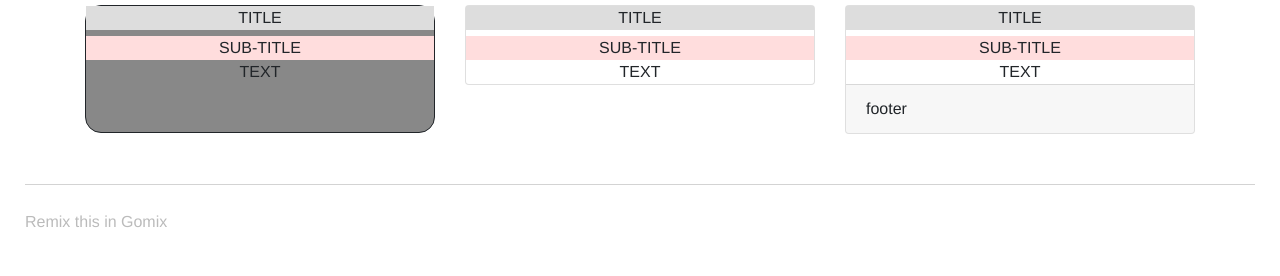
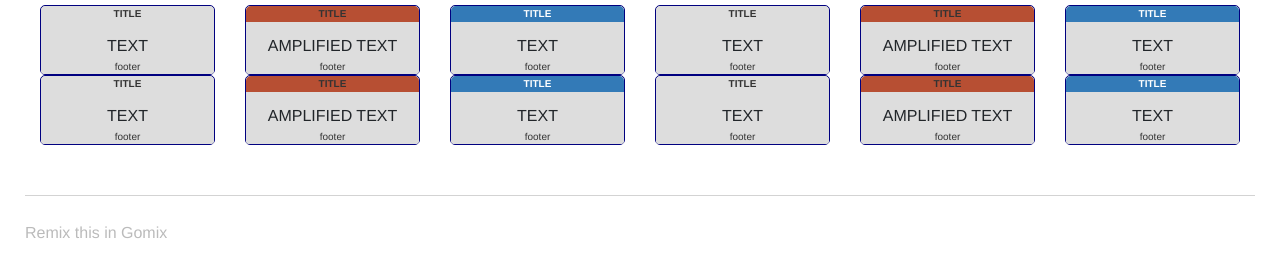
Before and after one commit to judgewooden/webentry, a website: page views/index.html in a window 1280 px wide. Shown: the part 76-352 px from the top of the page. Drawn offline with nearby package versions, Linux system fonts and the light colour scheme.

Commit message:
🐝🚁 Updated with Gomix

```diff
--- a/public/style.css
+++ b/public/style.css
@@ -5,17 +5,47 @@
 /* less: http://lesscss.org/ */
 
 .douwe-css-box{
-  border: .05rem solid;
-  border-radius: 1rem;
-  min-height: 8rem;
+  border: .05rem solid navy;
+  border-radius: 5px;
+  min-height: 70px;
   box-shadow: none;
-  background-color: #888888;
+  background-color: #dddddd;
+  margin-bottom: 0;
+  padding: 0;
+
+}
+
+.douwe-css-footer{
+  font-size: 10px;
+  text-align: center;
+  border-top: 1px solid transparent;
+  color: #333;
+  background-color: #dddddd;
+  padding: 0;
 }
 
 .douwe-css-title{
+  font-size: 10px;
+  font-weight: bold;
   text-align:center;
+  border-bottom: 1px solid transparent;
+  border-top-left-radius: 5px;
+  border-top-right-radius: 5px;
+}
+
+.douwe-css-info{
+  color: #333;
   background-color: #dddddd;
-  padding: 0;
+}
+
+.douwe-css-error{
+  color: #333;
+  background-color: #b74f33;
+}
+
+.douwe-css-okay{
+  color: #fff;
+  background-color: #337ab7;
 }
 
 .douwe-css-subtitle{
--- a/views/index.html
+++ b/views/index.html
@@ -28,31 +28,108 @@
       </h1>
     </header>
 
-    <div class="container">
+    <div class="container-fluid">
       <div class="row">
-        <div class="col-md-4">
-          <div class="card card-block douwe-css-box">
-            <div class="card-title douwe-css-title"> TITLE </div>
-            <div class="card-subtitle douwe-css-subtitle"> SUB-TITLE </div>
+        <div class="col-md-2">
+          <div class="card card-block douwe-css-box ">
+            <div class="card-title douwe-css-info douwe-css-title"> TITLE </div>
+<!--            <div class="card-subtitle douwe-css-subtitle"> SUB-TITLE </div>  -->
             <div class="card-text" style="text-align:center"> TEXT </div>
+            <div class="card-footer douwe-css-footer"> footer </div>
           </div>
         </div>
-        <div class="col-md-4">
-          <div class="card card-block data-toggle="tooltip" data-placement="bottom" title="Hoi tooltip"">
-            <div class="card-title douwe-css-title"> TITLE </div>
-            <div class="card-subtitle douwe-css-subtitle"> SUB-TITLE </div>
-            <div class="card-text" style="text-align:center"> TEXT </div>
+        <div class="col-md-2">
+          <div class="card card-block douwe-css-box data-toggle="tooltip" data-placement="bottom" title="Hoi tooltip"">
+            <div class="card-title douwe-css-error douwe-css-title"> TITLE </div>
+<!--            <div class="card-subtitle douwe-css-subtitle"> SUB-TITLE </div>   -->
+            <div class="card-text" style="text-align:center"> AMPLIFIED TEXT </div>
+            <div class="card-footer douwe-css-footer"> footer </div>
           </div>
         </div>
-        <div class="col-md-4">
-          <div class="card card-block">
-            <div class="card-title douwe-css-title drop-tooltip"> TITLE </div>
-            <div class="card-subtitle douwe-css-subtitle"> SUB-TITLE </div>
+        <div class="col-md-2">
+          <div class="card card-block douwe-css-box">
+            <div class="card-title douwe-css-okay douwe-css-title "> TITLE </div>
+<!--            <div class="card-subtitle douwe-css-subtitle"> SUB-TITLE </div>   -->
             <div class="card-text" style="text-align:center"> TEXT </div>
-            <div class="card-footer"> footer </div>
+            <div class="card-footer douwe-css-footer"> footer </div>
+          </div>
+        </div>
+        <div class="col-md-2">
+          <div class="card card-block douwe-css-box ">
+            <div class="card-title douwe-css-info douwe-css-title"> TITLE </div>
+<!--            <div class="card-subtitle douwe-css-subtitle"> SUB-TITLE </div>  -->
+            <div class="card-text" style="text-align:center"> TEXT </div>
+            <div class="card-footer douwe-css-footer"> footer </div>
+          </div>
+        </div>
+        <div class="col-md-2">
+          <div class="card card-block douwe-css-box data-toggle="tooltip" data-placement="bottom" title="Hoi tooltip"">
+            <div class="card-title douwe-css-error douwe-css-title"> TITLE </div>
+<!--            <div class="card-subtitle douwe-css-subtitle"> SUB-TITLE </div>   -->
+            <div class="card-text" style="text-align:center"> AMPLIFIED TEXT </div>
+            <div class="card-footer douwe-css-footer"> footer </div>
+          </div>
+        </div>
+        <div class="col-md-2">
+          <div class="card card-block douwe-css-box">
+            <div class="card-title douwe-css-okay douwe-css-title "> TITLE </div>
+<!--            <div class="card-subtitle douwe-css-subtitle"> SUB-TITLE </div>   -->
+            <div class="card-text" style="text-align:center"> TEXT </div>
+            <div class="card-footer douwe-css-footer"> footer </div>
           </div>
         </div>
       </div>
+      <div class="row">
+        <div class="col-md-2">
+          <div class="card card-block douwe-css-box ">
+            <div class="card-title douwe-css-info douwe-css-title"> TITLE </div>
+<!--            <div class="card-subtitle douwe-css-subtitle"> SUB-TITLE </div>  -->
+            <div class="card-text" style="text-align:center"> TEXT </div>
+            <div class="card-footer douwe-css-footer"> footer </div>
+          </div>
+        </div>
+        <div class="col-md-2">
+          <div class="card card-block douwe-css-box data-toggle="tooltip" data-placement="bottom" title="Hoi tooltip"">
+            <div class="card-title douwe-css-error douwe-css-title"> TITLE </div>
+<!--            <div class="card-subtitle douwe-css-subtitle"> SUB-TITLE </div>   -->
+            <div class="card-text" style="text-align:center"> AMPLIFIED TEXT </div>
+            <div class="card-footer douwe-css-footer"> footer </div>
+          </div>
+        </div>
+        <div class="col-md-2">
+          <div class="card card-block douwe-css-box">
+            <div class="card-title douwe-css-okay douwe-css-title "> TITLE </div>
+<!--            <div class="card-subtitle douwe-css-subtitle"> SUB-TITLE </div>   -->
+            <div class="card-text" style="text-align:center"> TEXT </div>
+            <div class="card-footer douwe-css-footer"> footer </div>
+          </div>
+        </div>
+        <div class="col-md-2">
+          <div class="card card-block douwe-css-box ">
+            <div class="card-title douwe-css-info douwe-css-title"> TITLE </div>
+<!--            <div class="card-subtitle douwe-css-subtitle"> SUB-TITLE </div>  -->
+            <div class="card-text" style="text-align:center"> TEXT </div>
+            <div class="card-footer douwe-css-footer"> footer </div>
+          </div>
+        </div>
+        <div class="col-md-2">
+          <div class="card card-block douwe-css-box data-toggle="tooltip" data-placement="bottom" title="Hoi tooltip"">
+            <div class="card-title douwe-css-error douwe-css-title"> TITLE </div>
+<!--            <div class="card-subtitle douwe-css-subtitle"> SUB-TITLE </div>   -->
+            <div class="card-text" style="text-align:center"> AMPLIFIED TEXT </div>
+            <div class="card-footer douwe-css-footer"> footer </div>
+          </div>
+        </div>
+        <div class="col-md-2">
+          <div class="card card-block douwe-css-box">
+            <div class="card-title douwe-css-okay douwe-css-title "> TITLE </div>
+<!--            <div class="card-subtitle douwe-css-subtitle"> SUB-TITLE </div>   -->
+            <div class="card-text" style="text-align:center"> TEXT </div>
+            <div class="card-footer douwe-css-footer"> footer </div>
+          </div>
+        </div>
+      </div>
+
     </div>
 
     <footer>
```
